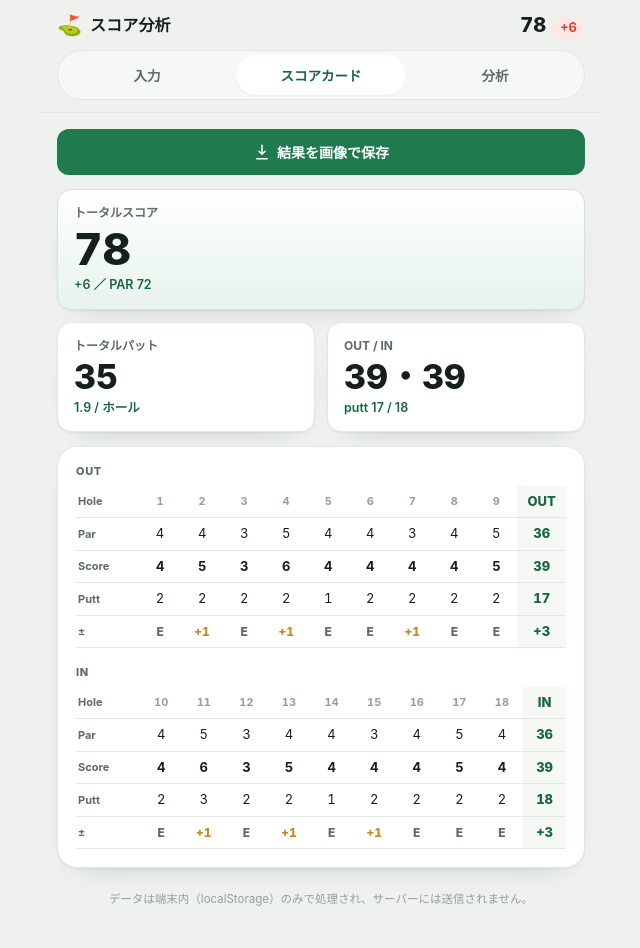
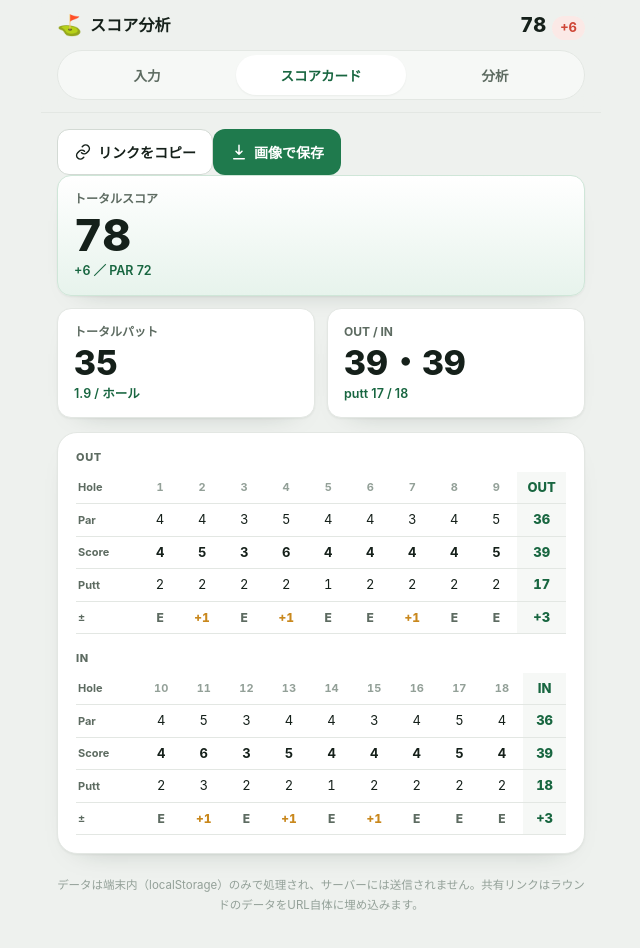
Before and after one commit to tokikataaaaaaaaaaaaa/Golf-score-analyze-pro, a React (Vite) app: page / in a window 1280 px wide. Both pictures are taken after a click on the tab "スコアカード". Shown: the top 948 px of the page, without its empty margins (319-959 px from the left). Built offline with nearby package versions, Linux system fonts and the light colour scheme.

Commit message:
Add share-link UI: copy link, shared-round banner, no-clobber load guard

```diff
--- a/src/App.jsx
+++ b/src/App.jsx
@@ -1,4 +1,4 @@
-import { useMemo, useState, useEffect } from "react";
+import { useMemo, useState, useEffect, useRef } from "react";
 import { analyze } from "./lib/analyze.js";
 import {
   DEFAULT_PARS,
@@ -11,11 +11,12 @@ import Scorecard from "./components/Scorecard.jsx";
 import AnalysisReport from "./components/AnalysisReport.jsx";
 import { Collapsible, Field } from "./components/ui.jsx";
 import { downloadShareImage } from "./lib/shareImage.js";
+import { buildShareUrl, readSharedState } from "./lib/shareLink.js";
 
 const STORE_KEY = "fairway_round_v1";
 const today = () => new Date().toISOString().slice(0, 10);
 
-function loadInitial() {
+function loadStored() {
   try {
     const raw = localStorage.getItem(STORE_KEY);
     if (raw) {
@@ -34,6 +35,12 @@ function loadInitial() {
   };
 }
 
+function boot() {
+  const shared = readSharedState();
+  if (shared) return { state: shared, shared: true };
+  return { state: loadStored(), shared: false };
+}
+
 const TABS = [
   { id: "input", label: "入力" },
   { id: "card", label: "スコアカード" },
@@ -43,18 +50,40 @@ const TABS = [
 const dotColor = (d) =>
   d < 0 ? "var(--red)" : d === 0 ? "var(--green)" : d === 1 ? "var(--amber)" : "var(--blue)";
 
+const DownloadIcon = () => (
+  <svg viewBox="0 0 24 24" width="18" height="18" aria-hidden="true">
+    <path d="M12 3v12m0 0l-4-4m4 4l4-4M5 21h14" fill="none" stroke="currentColor" strokeWidth="2" strokeLinecap="round" strokeLinejoin="round" />
+  </svg>
+);
+const LinkIcon = () => (
+  <svg viewBox="0 0 24 24" width="18" height="18" aria-hidden="true">
+    <path d="M10 13a5 5 0 0 0 7.07 0l2-2a5 5 0 0 0-7.07-7.07l-1 1M14 11a5 5 0 0 0-7.07 0l-2 2a5 5 0 0 0 7.07 7.07l1-1" fill="none" stroke="currentColor" strokeWidth="2" strokeLinecap="round" strokeLinejoin="round" />
+  </svg>
+);
+
 export default function App() {
-  const init = loadInitial();
-  const [courseName, setCourseName] = useState(init.courseName);
-  const [player, setPlayer] = useState(init.player);
-  const [date, setDate] = useState(init.date);
-  const [pars, setPars] = useState(init.pars);
-  const [holes, setHoles] = useState(init.holes);
+  const [{ state: initState, shared: initShared }] = useState(boot);
+
+  const [courseName, setCourseName] = useState(initState.courseName);
+  const [player, setPlayer] = useState(initState.player);
+  const [date, setDate] = useState(initState.date);
+  const [pars, setPars] = useState(initState.pars);
+  const [holes, setHoles] = useState(initState.holes);
   const [sel, setSel] = useState(0);
-  const [tab, setTab] = useState("input");
+  const [tab, setTab] = useState(initShared ? "analysis" : "input");
   const [saving, setSaving] = useState(false);
+  const [copied, setCopied] = useState(false);
+  const [shared, setShared] = useState(initShared);
+
+  const firstRun = useRef(true);
+  const sharedRef = useRef(initShared);
 
   useEffect(() => {
+    if (firstRun.current) {
+      firstRun.current = false;
+      // 共有リンクで開いた場合、最初の描画では訪問者のローカル保存を上書きしない。
+      if (sharedRef.current) return;
+    }
     try {
       localStorage.setItem(
         STORE_KEY,
@@ -62,6 +91,16 @@ export default function App() {
       );
     } catch {
       /* storage may be unavailable; ignore */
+    }
+    // 編集が入った時点で「共有表示中」を解除し、URLのハッシュを外す。
+    if (sharedRef.current) {
+      sharedRef.current = false;
+      setShared(false);
+      try {
+        history.replaceState(null, "", location.origin + location.pathname + location.search);
+      } catch {
+        /* ignore */
+      }
     }
   }, [courseName, player, date, pars, holes]);
 
@@ -112,26 +151,40 @@ export default function App() {
     }
   };
 
-  const saveButton = (
-    <button className="btn primary save-btn" onClick={handleDownload} disabled={saving}>
-      {saving ? (
-        "画像を生成中…"
-      ) : (
-        <>
-          <svg viewBox="0 0 24 24" width="18" height="18" aria-hidden="true">
-            <path
-              d="M12 3v12m0 0l-4-4m4 4l4-4M5 21h14"
-              fill="none"
-              stroke="currentColor"
-              strokeWidth="2"
-              strokeLinecap="round"
-              strokeLinejoin="round"
-            />
-          </svg>
-          結果を画像で保存
-        </>
-      )}
-    </button>
+  const copyShareLink = async () => {
+    const url = buildShareUrl({ courseName, player, date, pars, holes });
+    try {
+      await navigator.clipboard.writeText(url);
+      setCopied(true);
+      setTimeout(() => setCopied(false), 2200);
+    } catch {
+      window.prompt("以下のURLをコピーして共有してください", url);
+    }
+  };
+
+  const actions = (
+    <div className="share-actions">
+      <button className="btn ghost" onClick={copyShareLink}>
+        {copied ? (
+          "コピーしました ✓"
+        ) : (
+          <>
+            <LinkIcon />
+            リンクをコピー
+          </>
+        )}
+      </button>
+      <button className="btn primary" onClick={handleDownload} disabled={saving}>
+        {saving ? (
+          "生成中…"
+        ) : (
+          <>
+            <DownloadIcon />
+            画像で保存
+          </>
+        )}
+      </button>
+    </div>
   );
 
   return (
@@ -165,9 +218,18 @@ export default function App() {
       </header>
 
       <main className="view">
+        {shared && (
+          <div className="share-banner">
+            <span className="sb-icon" aria-hidden="true">🔗</span>
+            <span>
+              共有されたラウンドを表示しています。編集を始めると、あなたの端末のデータとして保存されます。
+            </span>
+          </div>
+        )}
+
         {tab === "input" && (
           <>
-            <Collapsible title="ラウンド設定">
+            <Collapsible title="ラウンド設定" defaultOpen={shared}>
               <Field label="コース名">
                 <input
                   className="input"
@@ -269,20 +331,20 @@ export default function App() {
 
         {tab === "card" && (
           <>
-            {saveButton}
+            {actions}
             <Scorecard pars={pars} holes={holes} result={result} />
           </>
         )}
 
         {tab === "analysis" && (
           <>
-            {saveButton}
+            {actions}
             <AnalysisReport pars={pars} holes={holes} r={result} />
           </>
         )}
 
         <p className="privacy2">
-          データは端末内（localStorage）のみで処理され、サーバーには送信されません。
+          データは端末内（localStorage）のみで処理され、サーバーには送信されません。共有リンクはラウンドのデータをURL自体に埋め込みます。
         </p>
       </main>
     </div>
```
